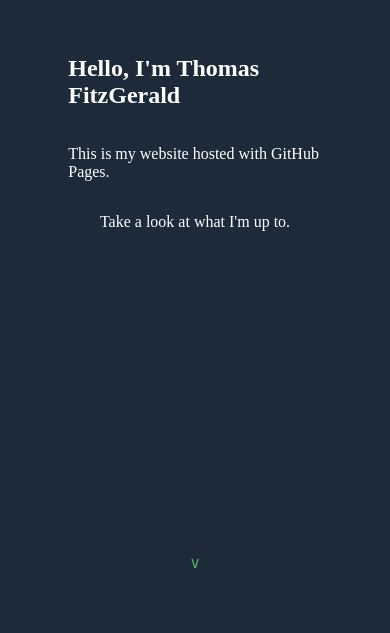
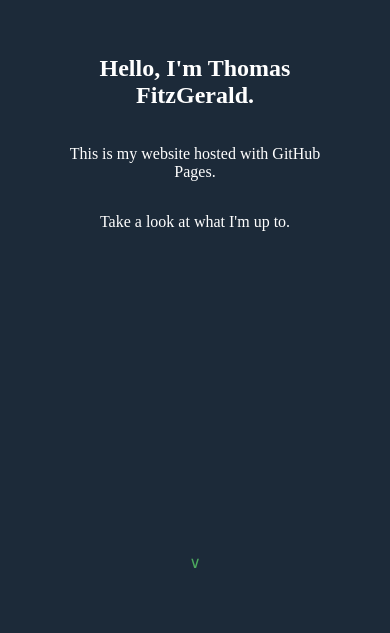
Before and after one commit to tomrfitz/tomrfitz.github.io, a plain HTML site: page index.html in a window 390 px wide. Shown: the part 219-852 px from the top of the page. Drawn offline with Linux system fonts and the light colour scheme.

Commit message:
some responseiveness to iframes, text

```diff
--- a/index.css
+++ b/index.css
@@ -12,6 +12,16 @@ body {
     justify-content: space-evenly;
     flex-flow: column nowrap;
     scroll-snap-type: y mandatory;
+}
+
+h1,
+h2,
+h3 {
+    text-align: center;
+}
+
+p {
+    text-align: left;
 }
 
 .scroller {
@@ -51,12 +61,7 @@ iframe {
     border: none;
 }
 
-@media only screen and (max-width:1090px) {
-    iframe {
-        display: none;
-    }
 
-}
 
 .project-grid {
     display: grid;
@@ -66,6 +71,8 @@ iframe {
     width: 100%;
     height: 100%;
 }
+
+
 
 .project {
     display: flex;
@@ -88,3 +95,24 @@ a:visited {
 a:hover {
     color: #CF9318;
 }
+
+@media only screen and (max-width:1090px) {
+    .project-grid {
+        display: flex;
+        flex-direction: column;
+        width: 95vw;
+    }
+
+    p {
+        text-align: center;
+        align-self: left;
+    }
+
+}
+
+@media only screen and (max-width:365px) {
+    iframe {
+        /* display: none; */
+    }
+
+}
--- a/index.html
+++ b/index.html
@@ -18,7 +18,7 @@
     <div class="scroller">
       <section>
         <div class="section-items">
-          <h1>Hello, I'm Thomas FitzGerald</h1>
+          <h1>Hello, I'm Thomas FitzGerald.</h1>
           <p>This is my website hosted with GitHub Pages.</p>
           <p>Take a look at what I'm up to.</p>
         </div>
```
